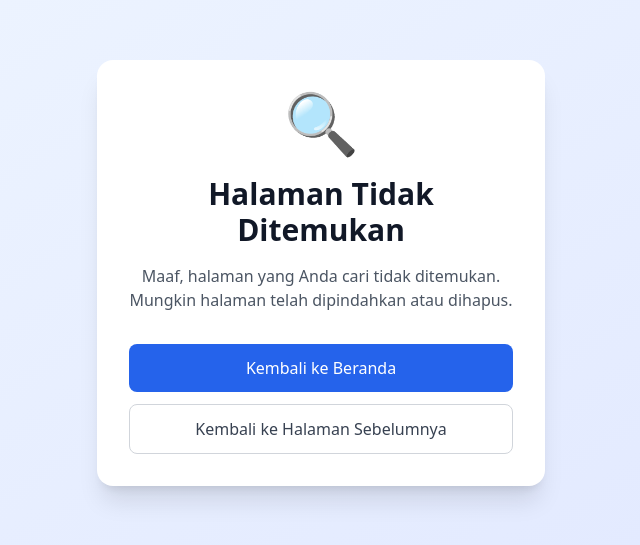
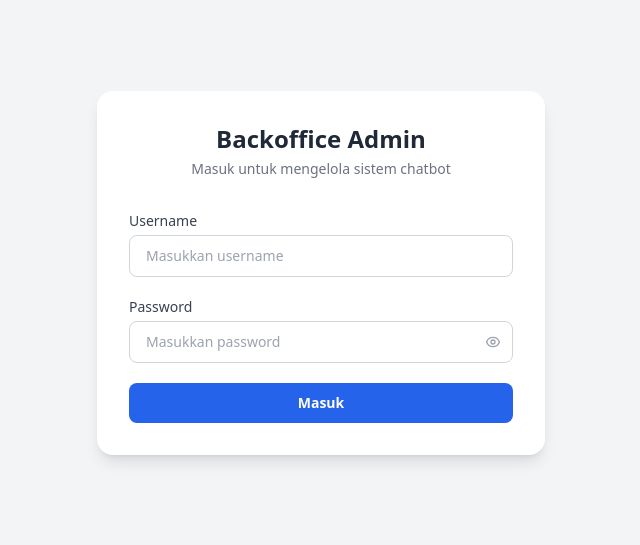
Before and after one commit to jejevj/chatbot-ldt, a Vue app in the folder frontend/: page /chatbot/backoffice/login in a window 1280 px wide. Shown: the part 127-672 px from the top of the page, without its empty margins (319-959 px from the left). Built offline with nearby package versions, Linux system fonts and the light colour scheme; no server answers.

Commit message:
feat: add backoffice base - login page, protected routes, auth store

```diff
--- /dev/null
+++ b/frontend/src/components/backoffice/BackofficeLayout.vue
@@ -0,0 +1,66 @@
+<template>
+  <div class="min-h-screen bg-gray-50 flex">
+    <!-- Sidebar -->
+    <aside class="w-56 bg-white border-r border-gray-200 flex flex-col">
+      <div class="px-6 py-5 border-b border-gray-100">
+        <span class="font-bold text-gray-800 text-base">Backoffice</span>
+      </div>
+
+      <nav class="flex-1 px-3 py-4 space-y-1">
+        <router-link
+          v-for="item in menu"
+          :key="item.name"
+          :to="item.to"
+          class="flex items-center gap-3 px-3 py-2 rounded-lg text-sm text-gray-600 hover:bg-gray-100 transition"
+          active-class="bg-blue-50 text-blue-700 font-medium"
+        >
+          <span>{{ item.icon }}</span>
+          <span>{{ item.label }}</span>
+        </router-link>
+      </nav>
+
+      <!-- Logout -->
+      <div class="px-3 py-4 border-t border-gray-100">
+        <button
+          @click="handleLogout"
+          class="flex items-center gap-3 w-full px-3 py-2 rounded-lg text-sm text-red-500 hover:bg-red-50 transition"
+        >
+          <span>🚪</span>
+          <span>Keluar</span>
+        </button>
+      </div>
+    </aside>
+
+    <!-- Main Content -->
+    <main class="flex-1 flex flex-col overflow-hidden">
+      <!-- Topbar -->
+      <header class="bg-white border-b border-gray-200 px-6 py-3 flex items-center justify-between">
+        <div class="text-sm text-gray-500">
+          Halo, <span class="font-medium text-gray-800">{{ user?.nama_user || user?.username || 'Admin' }}</span>
+        </div>
+      </header>
+
+      <!-- Page Content -->
+      <div class="flex-1 overflow-auto">
+        <slot />
+      </div>
+    </main>
+  </div>
+</template>
+
+<script setup>
+import { useRouter } from 'vue-router'
+import { authStore } from '../../stores/auth'
+
+const router = useRouter()
+const user   = authStore.user
+
+const menu = [
+  { name: 'ai-management', label: 'AI Management', icon: '🤖', to: { name: 'BackofficeAIManagement' } },
+]
+
+function handleLogout() {
+  authStore.logout()
+  router.push({ name: 'BackofficeLogin' })
+}
+</script>
--- a/frontend/src/router/index.js
+++ b/frontend/src/router/index.js
@@ -1,9 +1,15 @@
 import { createRouter, createWebHistory } from 'vue-router'
-import ChatView from '../views/ChatView.vue'
+import ChatView  from '../views/ChatView.vue'
 import ErrorPage from '../views/ErrorPage.vue'
-import { config } from '../config'
+import { config }    from '../config'
+import { authStore } from '../stores/auth'
+
+// Lazy-load backoffice pages
+const LoginPage      = () => import('../views/backoffice/LoginPage.vue')
+const AIManagement   = () => import('../views/backoffice/AIManagement.vue')
 
 const routes = [
+  // ── Public routes ──────────────────────────────────────────
   {
     path: '/',
     name: 'Home',
@@ -18,6 +24,28 @@ const routes = [
       maintenanceETA: route.query.eta
     })
   },
+
+  // ── Backoffice ──────────────────────────────────────────────
+  {
+    path: '/chatbot/backoffice/login',
+    name: 'BackofficeLogin',
+    component: LoginPage,
+    meta: { guestOnly: true }   // redirect ke dashboard jika sudah login
+  },
+  {
+    path: '/chatbot/backoffice',
+    meta: { requiresAuth: true },
+    children: [
+      {
+        path: 'ai-management',
+        name: 'BackofficeAIManagement',
+        component: AIManagement,
+      },
+      // Tambahkan child route backoffice lain di sini
+    ]
+  },
+
+  // ── Fallback ────────────────────────────────────────────────
   {
     path: '/:pathMatch(.*)*',
     name: 'NotFound',
@@ -31,18 +59,31 @@ const router = createRouter({
   routes
 })
 
-// Global navigation guard for maintenance mode
+// ── Navigation Guards ──────────────────────────────────────────
 router.beforeEach((to, from, next) => {
-  // Check maintenance mode
+  // 1. Maintenance mode
   if (config.maintenance.enabled && to.name !== 'Error') {
-    next({
+    return next({
       name: 'Error',
       params: { type: 'maintenance' },
       query: { eta: config.maintenance.eta }
     })
-  } else {
-    next()
   }
+
+  // 2. Protected: harus login
+  if (to.meta.requiresAuth && !authStore.isLoggedIn) {
+    return next({
+      name: 'BackofficeLogin',
+      query: { redirect: to.fullPath }
+    })
+  }
+
+  // 3. Guest only: kalau sudah login redirect ke dashboard
+  if (to.meta.guestOnly && authStore.isLoggedIn) {
+    return next({ name: 'BackofficeAIManagement' })
+  }
+
+  next()
 })
 
 export default router
--- /dev/null
+++ b/frontend/src/services/authService.js
@@ -0,0 +1,22 @@
+/**
+ * Auth Service — panggil POST /v2/admin/login
+ */
+import { config } from '../config'
+
+const BASE = config.apiBaseUrl  // contoh: https://apps.syscloud.my.id/chatbot-api
+
+export async function loginAdmin(username_user, password_user) {
+  const res = await fetch(`${BASE}/v2/admin/login`, {
+    method: 'POST',
+    headers: { 'Content-Type': 'application/json' },
+    body: JSON.stringify({ username_user, password_user }),
+  })
+
+  const data = await res.json()
+
+  if (!res.ok) {
+    throw new Error(data.detail || 'Login gagal')
+  }
+
+  return data  // { token, token_type, expires_in, user }
+}
--- /dev/null
+++ b/frontend/src/stores/auth.js
@@ -0,0 +1,34 @@
+/**
+ * Auth Store — simpan JWT token admin di localStorage
+ */
+import { reactive, computed } from 'vue'
+
+const TOKEN_KEY = 'bo_admin_token'
+const USER_KEY  = 'bo_admin_user'
+
+const state = reactive({
+  token: localStorage.getItem(TOKEN_KEY) || null,
+  user:  JSON.parse(localStorage.getItem(USER_KEY) || 'null'),
+})
+
+export const authStore = {
+  // --- getters ---
+  get token()     { return state.token },
+  get user()      { return state.user },
+  get isLoggedIn(){ return !!state.token },
+
+  // --- actions ---
+  login(token, user) {
+    state.token = token
+    state.user  = user
+    localStorage.setItem(TOKEN_KEY, token)
+    localStorage.setItem(USER_KEY, JSON.stringify(user))
+  },
+
+  logout() {
+    state.token = null
+    state.user  = null
+    localStorage.removeItem(TOKEN_KEY)
+    localStorage.removeItem(USER_KEY)
+  },
+}
--- /dev/null
+++ b/frontend/src/views/backoffice/AIManagement.vue
@@ -0,0 +1,12 @@
+<template>
+  <BackofficeLayout>
+    <div class="p-6">
+      <h1 class="text-2xl font-bold text-gray-800">AI Management</h1>
+      <p class="text-gray-500 mt-1 text-sm">Halaman ini sedang dalam pengembangan.</p>
+    </div>
+  </BackofficeLayout>
+</template>
+
+<script setup>
+import BackofficeLayout from '../../components/backoffice/BackofficeLayout.vue'
+</script>
--- /dev/null
+++ b/frontend/src/views/backoffice/LoginPage.vue
@@ -0,0 +1,95 @@
+<template>
+  <div class="min-h-screen flex items-center justify-center bg-gray-100">
+    <div class="bg-white rounded-2xl shadow-lg w-full max-w-md p-8">
+      <!-- Logo / Title -->
+      <div class="text-center mb-8">
+        <h1 class="text-2xl font-bold text-gray-800">Backoffice Admin</h1>
+        <p class="text-sm text-gray-500 mt-1">Masuk untuk mengelola sistem chatbot</p>
+      </div>
+
+      <!-- Alert Error -->
+      <div v-if="errorMsg" class="mb-4 bg-red-50 border border-red-200 text-red-700 text-sm rounded-lg px-4 py-3">
+        {{ errorMsg }}
+      </div>
+
+      <!-- Form -->
+      <form @submit.prevent="handleLogin" class="space-y-5">
+        <div>
+          <label class="block text-sm font-medium text-gray-700 mb-1">Username</label>
+          <input
+            v-model="form.username"
+            type="text"
+            placeholder="Masukkan username"
+            required
+            autocomplete="username"
+            class="w-full border border-gray-300 rounded-lg px-4 py-2.5 text-sm focus:outline-none focus:ring-2 focus:ring-blue-500 focus:border-transparent transition"
+          />
+        </div>
+
+        <div>
+          <label class="block text-sm font-medium text-gray-700 mb-1">Password</label>
+          <div class="relative">
+            <input
+              v-model="form.password"
+              :type="showPassword ? 'text' : 'password'"
+              placeholder="Masukkan password"
+              required
+              autocomplete="current-password"
+              class="w-full border border-gray-300 rounded-lg px-4 py-2.5 text-sm focus:outline-none focus:ring-2 focus:ring-blue-500 focus:border-transparent transition pr-10"
+            />
+            <button
+              type="button"
+              @click="showPassword = !showPassword"
+              class="absolute right-3 top-1/2 -translate-y-1/2 text-gray-400 hover:text-gray-600"
+            >
+              <svg v-if="!showPassword" xmlns="http://www.w3.org/2000/svg" class="h-4 w-4" fill="none" viewBox="0 0 24 24" stroke="currentColor">
+                <path stroke-linecap="round" stroke-linejoin="round" stroke-width="2" d="M15 12a3 3 0 11-6 0 3 3 0 016 0z" />
+                <path stroke-linecap="round" stroke-linejoin="round" stroke-width="2" d="M2.458 12C3.732 7.943 7.523 5 12 5c4.478 0 8.268 2.943 9.542 7-1.274 4.057-5.064 7-9.542 7-4.477 0-8.268-2.943-9.542-7z" />
+              </svg>
+              <svg v-else xmlns="http://www.w3.org/2000/svg" class="h-4 w-4" fill="none" viewBox="0 0 24 24" stroke="currentColor">
+                <path stroke-linecap="round" stroke-linejoin="round" stroke-width="2" d="M13.875 18.825A10.05 10.05 0 0112 19c-4.478 0-8.268-2.943-9.543-7a9.97 9.97 0 011.563-3.029m5.858.908a3 3 0 114.243 4.243M9.878 9.878l4.242 4.242M9.88 9.88l-3.29-3.29m7.532 7.532l3.29 3.29M3 3l3.59 3.59m0 0A9.953 9.953 0 0112 5c4.478 0 8.268 2.943 9.543 7a10.025 10.025 0 01-4.132 4.411m0 0L21 21" />
+              </svg>
+            </button>
+          </div>
+        </div>
+
+        <button
+          type="submit"
+          :disabled="loading"
+          class="w-full bg-blue-600 hover:bg-blue-700 disabled:bg-blue-300 text-white font-semibold py-2.5 rounded-lg text-sm transition"
+        >
+          <span v-if="loading">Memproses...</span>
+          <span v-else>Masuk</span>
+        </button>
+      </form>
+    </div>
+  </div>
+</template>
+
+<script setup>
+import { ref, reactive } from 'vue'
+import { useRouter } from 'vue-router'
+import { authStore } from '../../stores/auth'
+import { loginAdmin } from '../../services/authService'
+
+const router = useRouter()
+
+const form = reactive({ username: '', password: '' })
+const loading      = ref(false)
+const errorMsg     = ref('')
+const showPassword = ref(false)
+
+async function handleLogin() {
+  errorMsg.value = ''
+  loading.value  = true
+  try {
+    const data = await loginAdmin(form.username, form.password)
+    authStore.login(data.token, data.user)
+    router.push({ name: 'BackofficeAIManagement' })
+  } catch (err) {
+    errorMsg.value = err.message || 'Terjadi kesalahan, coba lagi'
+  } finally {
+    loading.value = false
+  }
+}
+</script>
```
